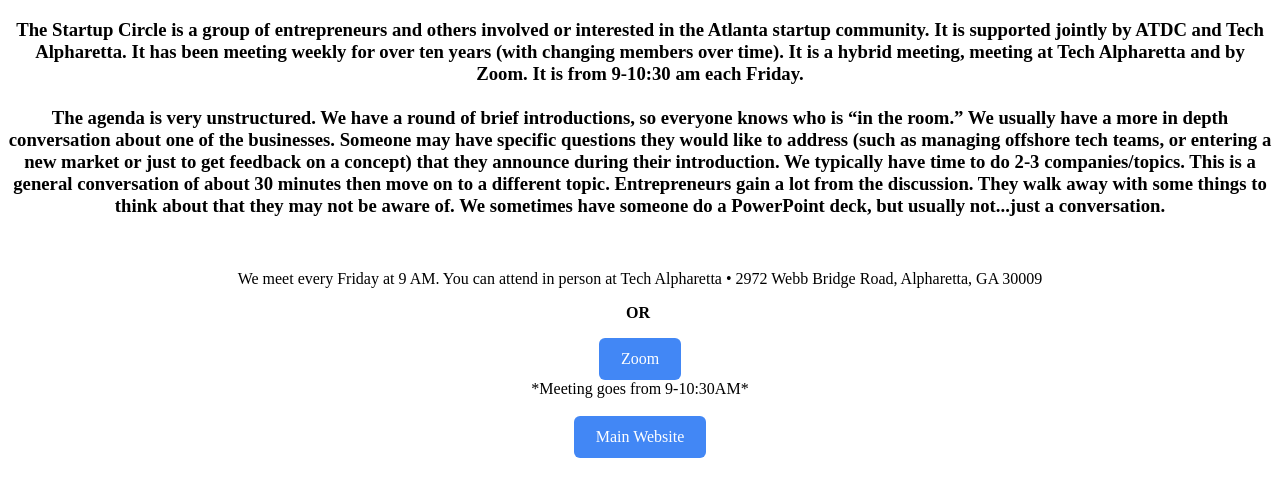
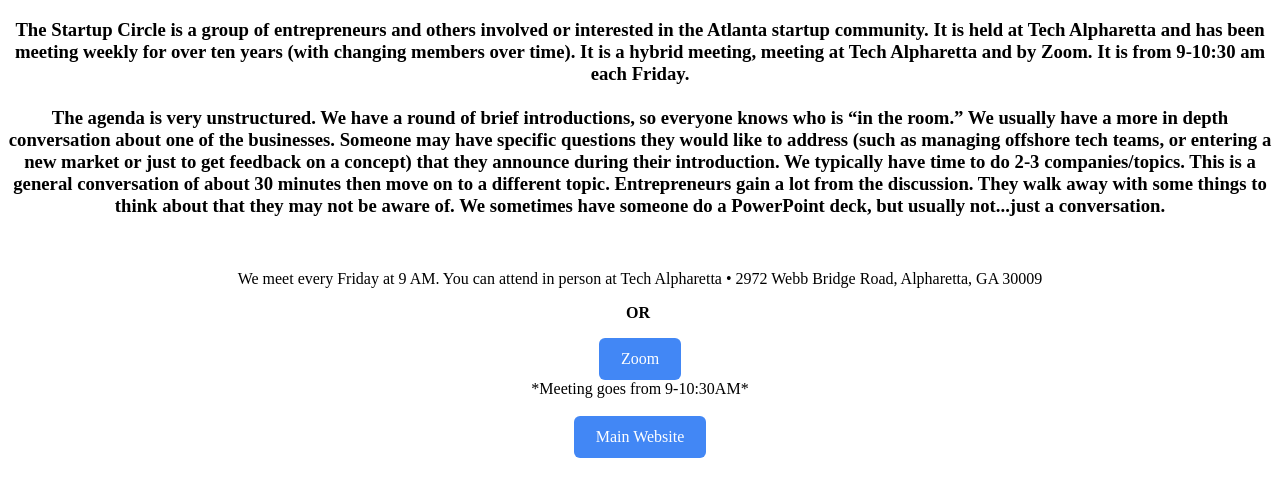
Before and after one commit to Jaycoder7/circle.teh, a plain HTML site: page index.html in a window 1280 px wide. Shown: the part 61-558 px from the top of the page. Drawn offline with Linux system fonts and the light colour scheme.

Commit message:
Update index.html

```diff
--- a/index.html
+++ b/index.html
@@ -5,7 +5,7 @@
     <link rel="shortcut icon" type="image/jpg" href="img/favicon.ico"/>
 
     <center><h1> The Start-Up Circle</h1></center>
-    <center><h3> The Startup Circle is a group of entrepreneurs and others involved or interested in the Atlanta startup community. It is supported jointly by ATDC and Tech Alpharetta. It has been meeting weekly for over ten years (with changing members over time). It is a hybrid meeting, meeting at Tech Alpharetta and by Zoom. It is from 9-10:30 am each Friday. <br> <br>The agenda is very unstructured. We have a round of brief introductions, so everyone knows who is “in the room.” We usually have a more in depth conversation about one of the businesses. Someone may have specific questions they would like to address (such as managing offshore tech teams, or entering a new market or just to get feedback on a concept) that they announce during their introduction. We typically have time to do 2-3 companies/topics. This is a general conversation of about 30 minutes then move on to a different topic. Entrepreneurs gain a lot from the discussion. They walk away with some things to think about that they may not be aware of. We sometimes have someone do a PowerPoint deck, but usually not...just a conversation.</h3></center>
+    <center><h3> The Startup Circle is a group of entrepreneurs and others involved or interested in the Atlanta startup community. It is held at Tech Alpharetta and has been meeting weekly for over ten years (with changing members over time). It is a hybrid meeting, meeting at Tech Alpharetta and by Zoom. It is from 9-10:30 am each Friday. <br> <br>The agenda is very unstructured. We have a round of brief introductions, so everyone knows who is “in the room.” We usually have a more in depth conversation about one of the businesses. Someone may have specific questions they would like to address (such as managing offshore tech teams, or entering a new market or just to get feedback on a concept) that they announce during their introduction. We typically have time to do 2-3 companies/topics. This is a general conversation of about 30 minutes then move on to a different topic. Entrepreneurs gain a lot from the discussion. They walk away with some things to think about that they may not be aware of. We sometimes have someone do a PowerPoint deck, but usually not...just a conversation.</h3></center>
     <div data-ux="FeaturedText" alignment="center" data-aid="CONTENT_WELCOME_DESCRIPTION_RENDERED" data-typography="BodyAlpha" class="x-el c1-1 c1-2 c1-1s c1-1t c1-4x c1-26 c1-t c1-6u c1-6v c1-6w c1-6x c1-6y c1-6z c1-70 c1-71 c1-72 c1-73 c1-74 c1-75 c1-76 c1-77 c1-78 c1-79 c1-7a c1-7b c1-7c c1-7d c1-7e c1-7f c1-7g c1-7h c1-7i c1-7j c1-7k c1-7l c1-68 c1-b c1-4s c1-c c1-2k c1-7m c1-7n c1-7o c1-d c1-e c1-f c1-g x-rt"><p style="margin:10"><span>&nbsp;</span></p><p style="margin:0"><center>We meet every Friday at 9 AM. You can attend in person at Tech Alpharetta • 2972 Webb Bridge Road, Alpharetta, GA 30009</center></p><p style="margin:0"><center><strong class="x-el x-el-span c1-1p c1-1q c1-b c1-7p c1-4d c1-5z c1-7q">OR</strong>&nbsp;</center></p></div>
 
 
```
